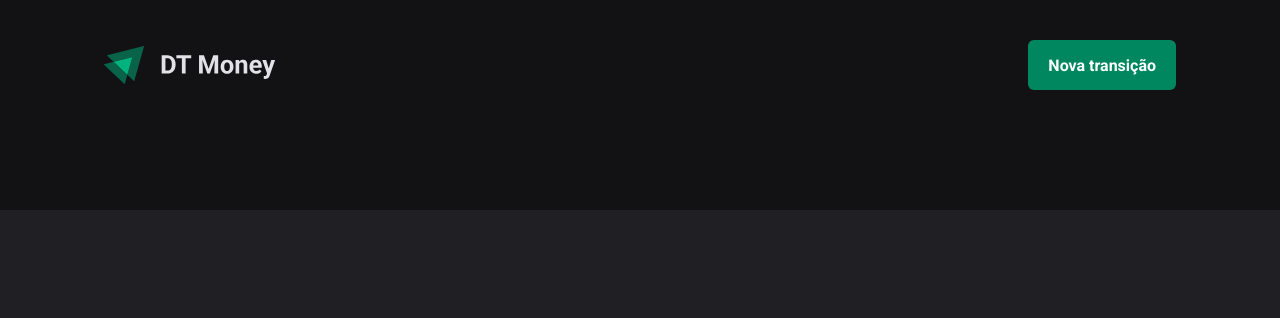
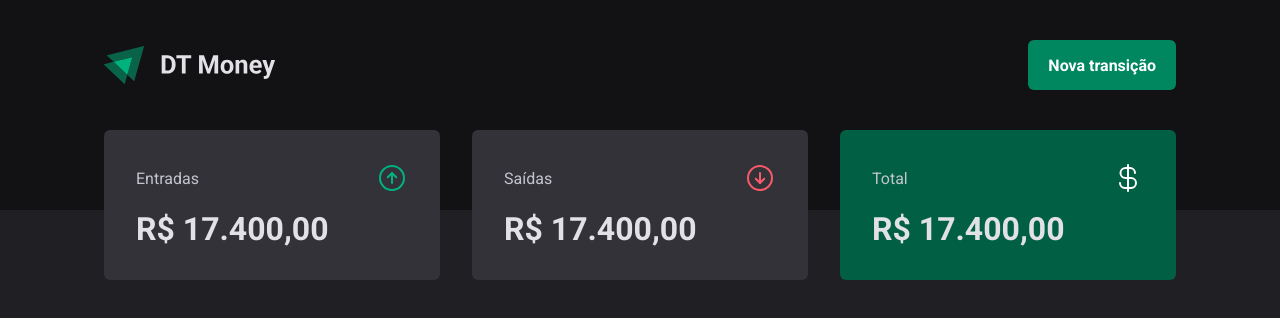
Before and after one commit to Massaronii/03-dt-money, a React (Vite) app: page / in a window 1280 px wide. Shown: the top 318 px of the page. Built offline with nearby package versions, Linux system fonts and the light colour scheme.

Commit message:
:lipstick: componente summary

```diff
--- a/src/components/Summary/index.tsx
+++ b/src/components/Summary/index.tsx
@@ -1,15 +1,35 @@
-import { SummaryContainer } from "./styles";
+import { ArrowCircleDown, ArrowCircleUp, CurrencyDollar } from "phosphor-react";
+import { SummaryCard, SummaryContainer } from "./styles";
 
 export function Summary(){
   return (
     <SummaryContainer>
-        <div>
-          <header>
-            <span>Entradas</span>
+      <SummaryCard>
+        <header>
+          <span>Entradas</span>
+          <ArrowCircleUp size={32} color="#00b37e" />
+        </header>
 
-          </header>
-        </div>
+        <strong>R$ 17.400,00 </strong>
+      </SummaryCard>
+
+      <SummaryCard>
+        <header>
+          <span>Saídas</span>
+          <ArrowCircleDown size={32} color="#f75a68" />
+        </header>
+
+        <strong>R$ 17.400,00 </strong>
+      </SummaryCard>
+
+      <SummaryCard variant="green">
+        <header>
+          <span>Total</span>
+          <CurrencyDollar size={32} color="#fff" />
+        </header>
+
+        <strong>R$ 17.400,00 </strong>
+      </SummaryCard>
     </SummaryContainer>
-
   )
 }
--- a/src/components/Summary/styles.ts
+++ b/src/components/Summary/styles.ts
@@ -1,4 +1,4 @@
-import styled from "styled-components"
+import styled, { css } from "styled-components"
 
 export const SummaryContainer = styled.section`
   width: 100%;
@@ -12,3 +12,30 @@
 
   margin-top: -5rem;
 `
+
+interface SummaryCardProps {
+  variant?: "green";
+}
+
+export const SummaryCard = styled.div<SummaryCardProps>`
+  background: ${(props) => props.theme["gray-600"]};
+  border-radius: 6px;
+  padding: 2rem;
+
+  header {
+    display: flex;
+    align-items: center;
+    justify-content: space-between;
+    color: ${(props) => props.theme["gray-300"]};
+  }
+
+  strong {
+    display: block;
+    margin-top: 1rem;
+    font-size: 2rem;
+  }
+
+  ${props => props.variant === "green" && css`
+    background: ${props.theme["green-700"]} ;
+  `}
+`
--- a/src/pages/Transactions/index.tsx
+++ b/src/pages/Transactions/index.tsx
@@ -1,9 +1,11 @@
 import { Header } from "../../components/Header"
+import { Summary } from "../../components/Summary"
 
 export function Transactions() {
   return (
     <div>
     <Header/>
+    <Summary/>
    </div>
   )
 }
```
